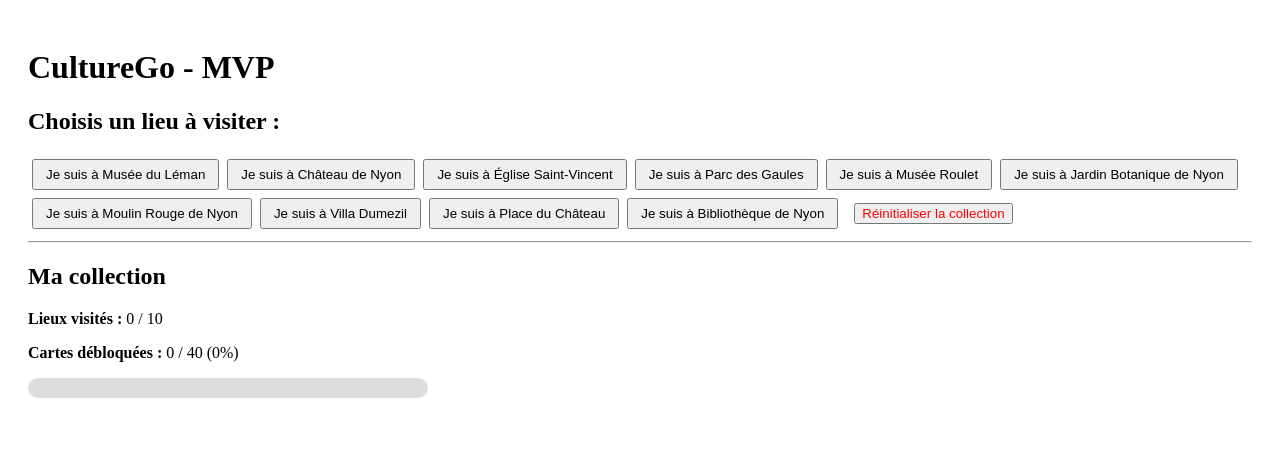
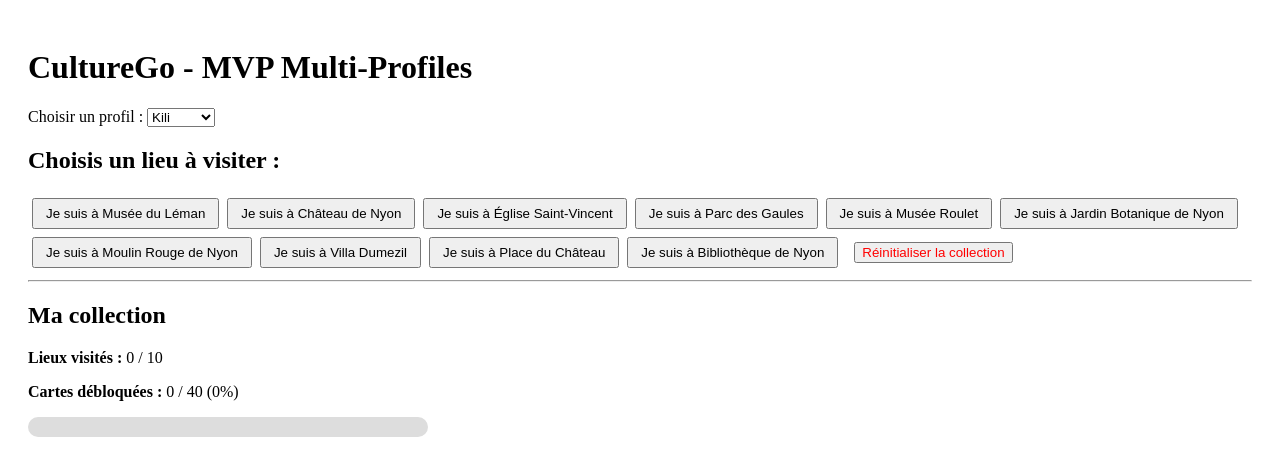
Before and after one commit to KilianGir/culturego, a React (Vite) app in the folder mvp-culturego/: page / in a window 1280 px wide. Shown: the top 476 px of the page. Built offline with nearby package versions, Linux system fonts and the light colour scheme; the HTML template or start-up script is replaced by a standard one.

Commit message:
Ajout de gestion de profils

```diff
--- a/mvp-culturego/src/App.jsx
+++ b/mvp-culturego/src/App.jsx
@@ -1,6 +1,8 @@
-import React, { useState } from 'react';
+import React, { useState, useEffect} from 'react';
 import { lieuxCulturels } from './data/lieux';
 import CollectionCartes from './components/CollectionCartes';
+
+const profils = ['Kili', 'Jude', 'Arduino', 'Invité'];
 
 function tirerCarteAleatoire(cartes) {
   const probabilités = {
@@ -25,8 +27,20 @@ function tirerCarteAleatoire(cartes) {
 }
 
 export default function App() {
+  const [profil, setProfil] = useState(profils[0]);
   const [cartes, setCartes] = useState([]);
   const [message, setMessage] = useState("");
+
+  // Charger la collection du profil depuis localStorage
+  useEffect(() => {
+    const saved = localStorage.getItem(`collection_${profil}`);
+    setCartes(saved ? JSON.parse(saved) : []);
+  }, [profil]);
+
+  // Sauvegarder la collection à chaque mise à jour
+  useEffect(() => {
+    localStorage.setItem(`collection_${profil}`, JSON.stringify(cartes));
+  }, [cartes, profil]);
 
   const handleVisite = (lieu) => {
     const carte = tirerCarteAleatoire(lieu.cartes);
@@ -49,11 +63,21 @@ export default function App() {
   const resetCollection = () => {
     setCartes([]);
     setMessage("");
+    localStorage.removeItem(`collection_${profil}`);
   };
 
   return (
     <div style={{ padding: '20px' }}>
-      <h1>CultureGo - MVP</h1>
+      <h1>CultureGo - MVP Multi-Profiles</h1>
+
+      <label>
+        Choisir un profil :{' '}
+        <select value={profil} onChange={e => setProfil(e.target.value)}>
+          {profils.map(p => (
+            <option key={p} value={p}>{p}</option>
+          ))}
+        </select>
+      </label>
 
       <div>
         <h2>Choisis un lieu à visiter :</h2>
```
